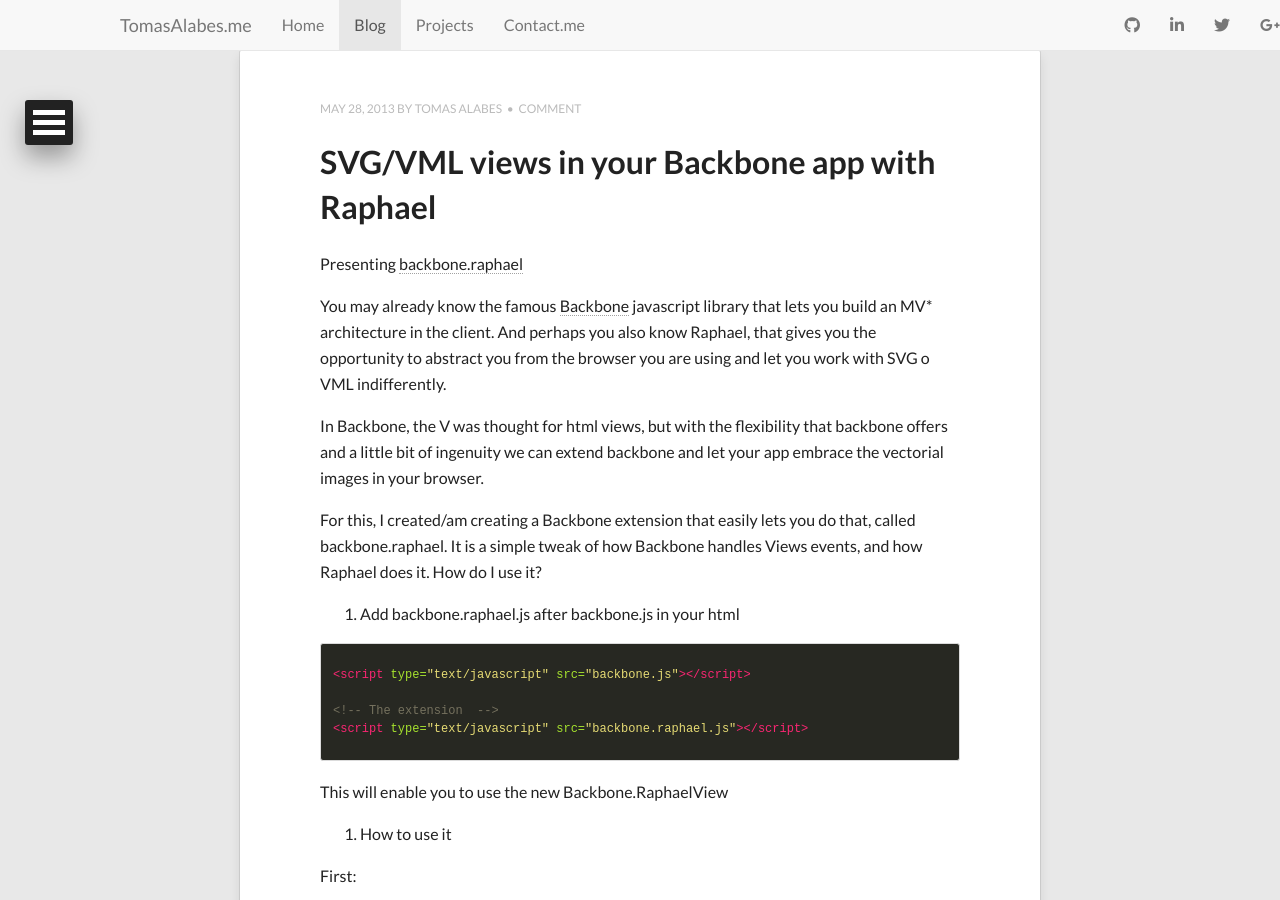
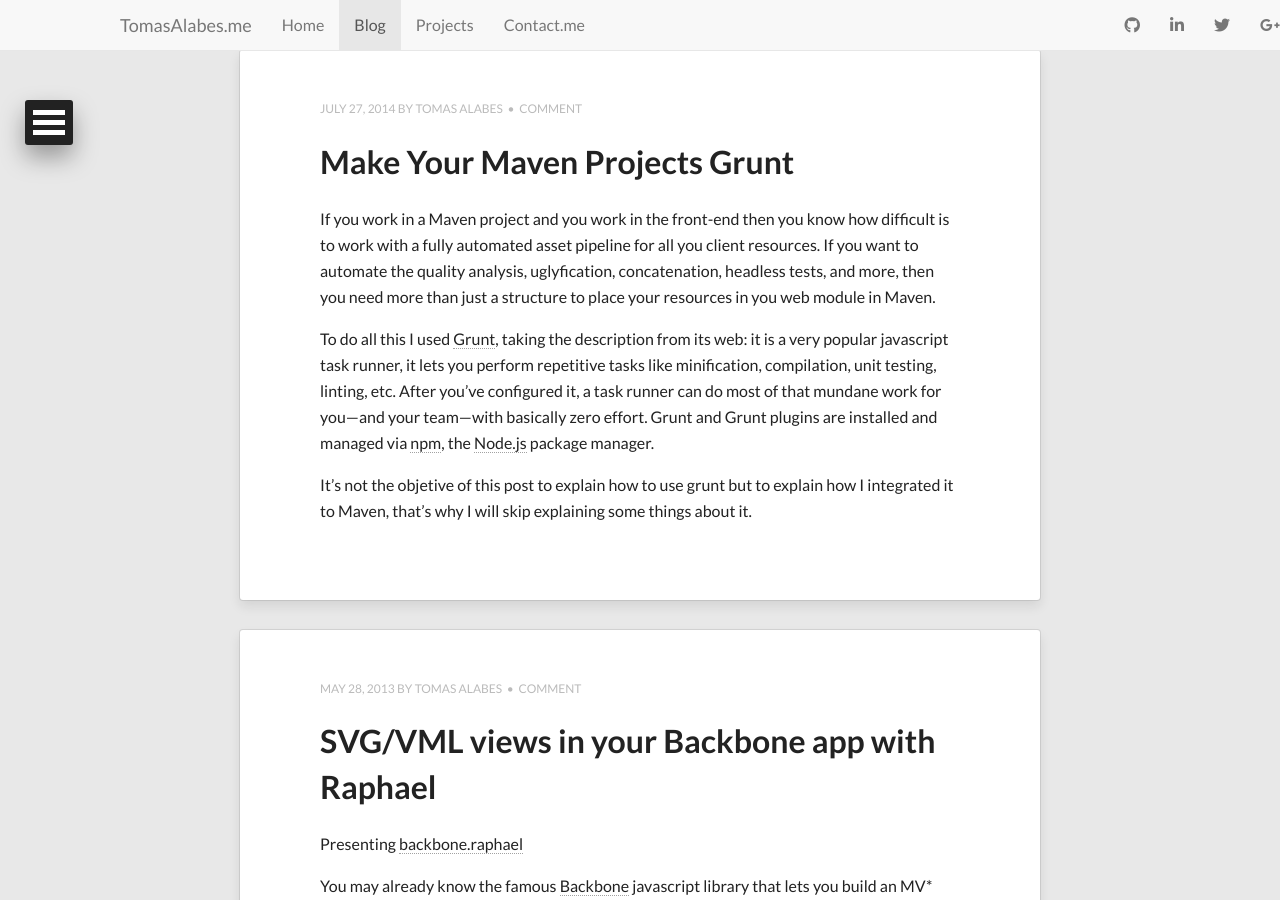
Before and after one commit to tomasAlabes/tomasAlabes.github.io, a Jekyll site: the page built from blog/index.html, in a window 1280 px wide and 900 px high. Built offline with Jekyll 4.4.1, drawn with Linux system fonts in a browser that asks for light colours; nearby versions of some CDN libraries; library files that are not in the unit come from our copies; the list of posts is cut into pages by our own code; some of the changed text lies outside the part shown.

Commit message:
Fixed Author link and post header perhaps

```diff
--- a/blog/_layouts/post.html
+++ b/blog/_layouts/post.html
@@ -38,7 +38,7 @@
         <span class="entry-tags">{% for tag in page.tags %}<a href="{{ site.url }}/tags/index.html#{{ tag | cgi_encode }}" title="Pages tagged {{ tag }}" rel="tag" class="tag">{{ tag }}</a>{% unless forloop.last %}{% endunless %}{% endfor %}</span>
         <span><a href="{{ site.url }}{{ page.url }}" rel="bookmark" title="{{ page.title }}" itemprop="url">{{ page.title }}</a> was published on <span class="entry-date date published updated"><time datetime="{{ page.date | date_to_xmlschema }}" itemprop="datePublished">{{ page.date | date: "%B %d, %Y" }}</time></span></span>
         {% if page.modified %}(revised: <span class="entry-date date modified"><time datetime="{{ page.modified }}" itemprop="dateModified">{{ page.modified | date: "%m/%d/%Y" }}</time></span>){% endif %}
-        <span class="author vcard" itemprop="author" itemscope itemtype="http://schema.org/Person"><span itemprop="name" class="fn"><a href="{{ site.url }}/about" title="About {{ site.owner.name }}" itemprop="url">{{ site.owner.name }}</a></span></span>
+        <span class="author vcard" itemprop="author" itemscope itemtype="http://schema.org/Person"><span itemprop="name" class="fn"><a href="/contact/contact.html" title="About {{ site.owner.name }}" itemprop="url">{{ site.owner.name }}</a></span></span>
         {% if page.share %}<div class="social-share">
           <ul class="socialcount socialcount-small inline-list" data-url="{{ site.url }}{{ page.url }}" data-share-text="{{ page.title }}">
             <li class="facebook"><a href="https://www.facebook.com/sharer/sharer.php?u={{ site.url }}{{ page.url }}" title="Share on Facebook"><span class="count"><i class="icon-facebook-sign"></i> Like</span></a></li>
--- /dev/null
+++ b/blog/_posts/2014-07-27-Make-your-Maven-proyects-Grunt.md
@@ -0,0 +1,16 @@
+---
+layout: post
+title:  "Make Your Maven Projects Grunt"
+description: "How to add Grunt to you Maven Project"
+date:   2014-07-27 12:30:16
+tags: [javascript, maven, java, grunt]
+comments: true
+share: true
+---
+
+If you work in a Maven project and you work in the front-end then you know how difficult is to work with a fully automated asset pipeline for all you client resources. If you want to automate the quality analysis, uglyfication, concatenation, headless tests, and more, then you need more than just a structure to place your resources in you web module in Maven.
+
+To do all this I used [Grunt](http://gruntjs.com), taking the description from its web: it is a very popular javascript task runner, it lets you perform repetitive tasks like minification, compilation, unit testing, linting, etc. After you've configured it, a task runner can do most of that mundane work for you—and your team—with basically zero effort.
+Grunt and Grunt plugins are installed and managed via [npm](http://npmjs.org), the [Node.js](http://nodejs.org) package manager.
+
+It's not the objetive of this post to explain how to use grunt but to explain how I integrated it to Maven, that's why I will skip explaining some things about it.
--- a/blog/about.md
+++ /dev/null
@@ -1,33 +0,0 @@
----
-layout: page
-permalink: /about/
-title: About the Theme
-tags: [Jekyll, theme, modern, minimal, responsive]
-image:
-  feature: abstract-5.jpg
-  credit: dargadgetz
-  creditlink: http://www.dargadgetz.com/ios-7-abstract-wallpaper-pack-for-iphone-5-and-ipod-touch-retina/
-share: true
----
-
-They say three times the charm, so here is another free responsive Jekyll theme for you. I've learned a ton since open sourcing my first two themes [on Github](http://github.com/mmistakes), and wanted to try a few new things this time around. If you've used my previous themes most of this should be familiar territory...
-
-## What HPSTR brings to the table:
-
-* Responsive templates for post, page, and post index `_layouts`. Looks great on mobile, tablet, and desktop devices.
-* Gracefully degrads in older browsers. Compatible with Internet Explorer 8+ and all modern browsers.
-* Modern and minimal design.
-* Sweet animated menu.
-* Background image support.
-* Readable typography to make your words shine.
-* Support for large images to call out your favorite posts.
-* Comments powered by [Disqus](http://disqus.com) if you choose to enable.
-* Simple and clear permalink structure[^1].
-* [Open Graph](https://developers.facebook.com/docs/opengraph/) and [Twitter Cards](https://dev.twitter.com/docs/cards) support for a better social sharing experience.
-* Simple [custom 404 page]({{ site.url }}/404.html) to get you started.
-* Stylesheets for Pygments and Coderay [syntax highlighting]({{ site.url }}/code-highlighting-post/) to make your code examples look snazzy
-* [Grunt](http://gruntjs.com) build script for easy theme development
-
-<div markdown="0"><a href="{{ site.url }}/theme-setup" class="btn btn-info">Install the Theme</a></div>
-
-[^1]: Example: *domain.com/category-name/post-title*
--- a/blog/css/main.css
+++ b/blog/css/main.css
@@ -158,3 +158,8 @@
 .post pre.terminal code {
   background-color: #333;
 }
+
+.header-title{
+    padding: 60px;
+    background-image: url("/img/backgrounds/background.png");
+}
--- a/blog/index.html
+++ b/blog/index.html
@@ -8,7 +8,7 @@
 {% for post in paginator.posts %}
 <article class="hentry" itemprop="blogPost" itemscope itemtype="http://schema.org/BlogPosting">
   <header>
-    <div class="entry-meta"><span class="entry-date date published updated"><time datetime="{{ post.date | date_to_xmlschema }}" itemprop="datePublished"><a href="{{ site.url }}{{ post.url }}">{{ post.date | date: "%B %d, %Y" }}</a></time></span><span class="author vcard" itemprop="author" itemscope itemtype="http://schema.org/Person"><span itemprop="name" class="fn"><a href="{{ site.url }}/about" title="About {{ site.owner.name }}" itemprop="url">{{ site.owner.name }}</a></span></span>{% if site.disqus_shortname and post.comments %}&nbsp; &bull; &nbsp;<span class="entry-comments"><a href="{{ site.url }}{{ post.url }}#disqus_thread">Comment</a></span>{% endif %}</div><!-- /.entry-meta -->
+    <div class="entry-meta"><span class="entry-date date published updated"><time datetime="{{ post.date | date_to_xmlschema }}" itemprop="datePublished"><a href="{{ site.url }}{{ post.url }}">{{ post.date | date: "%B %d, %Y" }}</a></time></span><span class="author vcard" itemprop="author" itemscope itemtype="http://schema.org/Person"><span itemprop="name" class="fn"><a href="/contact/contact.html" title="About {{ site.owner.name }}" itemprop="url">{{ site.owner.name }}</a></span></span>{% if site.disqus_shortname and post.comments %}&nbsp; &bull; &nbsp;<span class="entry-comments"><a href="{{ site.url }}{{ post.url }}#disqus_thread">Comment</a></span>{% endif %}</div><!-- /.entry-meta -->
     {% if post.link %}
       <h1 class="entry-title" itemprop="name"><a href="{{ site.url }}{{ post.url }}" rel="bookmark" itemprop="url" title="{{ post.title }}"><i class="icon-double-angle-right"></i></a> <a href="{{ post.link }}">{{ post.title }}</a></h1>
     {% else %}
```
Also changed, not shown: dist/js/app.js, dist/js/app.min.js.
